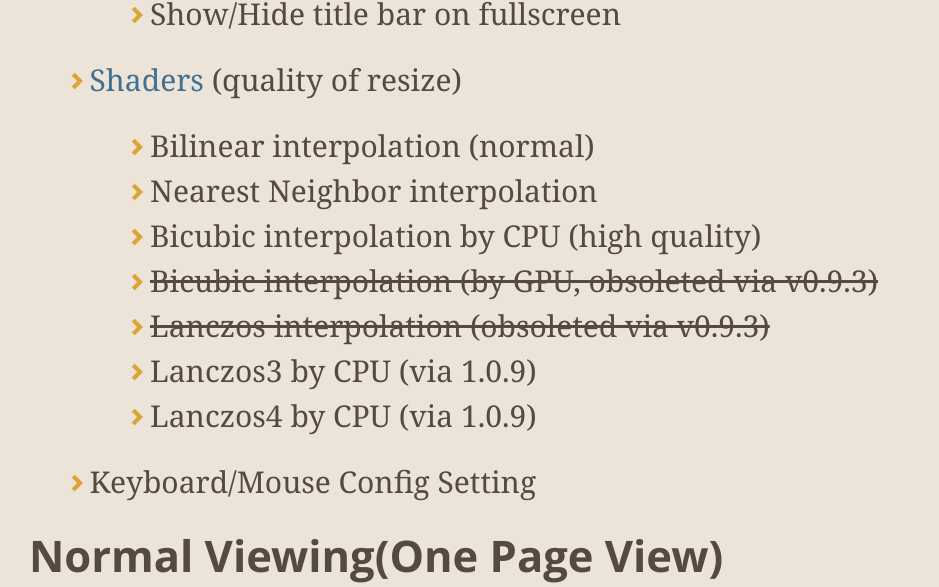
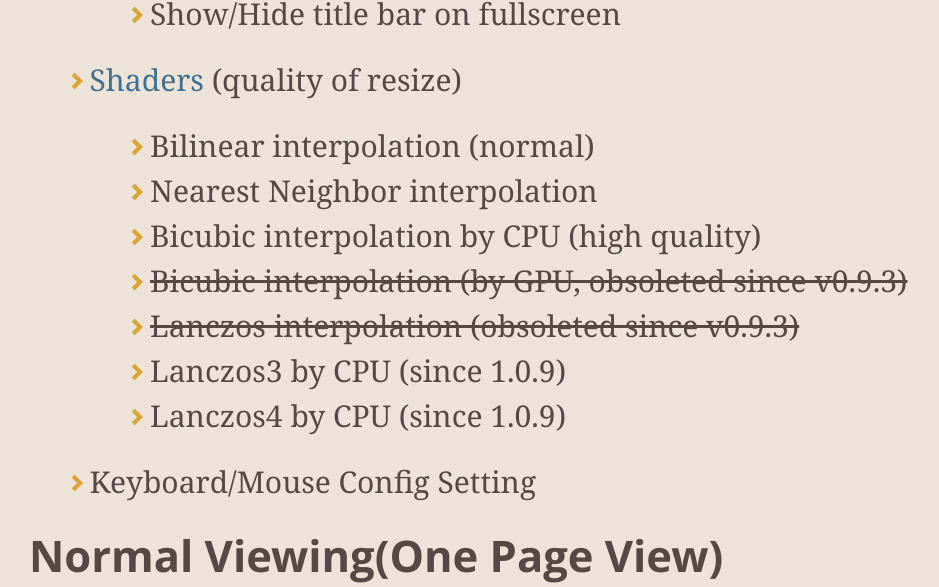
Before and after one commit to kanryu/quickviewer, a Jekyll site: the page built from docs/index.md, in a window 1280 px wide and 900 px high, scrolled down 13760 px, cut to the strip 0-587 px from the top of the window. Shown: the whole strip, without its empty margins (139-1078 px from the left). Built offline with Jekyll 4.4.1, drawn with Linux system fonts in a browser that asks for light colours; nearby versions of some CDN libraries; comment, search, counter and statistics services are not loaded; our own code applies the rules of GitHub Pages for plain Markdown files.

Commit message:
Update index.md

```diff
--- a/docs/index.md
+++ b/docs/index.md
@@ -212,10 +212,10 @@ Thanks for reviewers! :)
     - Bilinear interpolation (normal)
     - Nearest Neighbor interpolation
     - Bicubic interpolation by CPU (high quality)
-    - ~~Bicubic interpolation (by GPU, obsoleted via v0.9.3)~~
-    - ~~Lanczos interpolation (obsoleted via v0.9.3)~~
-    - Lanczos3 by CPU (via 1.0.9)
-    - Lanczos4 by CPU (via 1.0.9)
+    - ~~Bicubic interpolation (by GPU, obsoleted since v0.9.3)~~
+    - ~~Lanczos interpolation (obsoleted since v0.9.3)~~
+    - Lanczos3 by CPU (since 1.0.9)
+    - Lanczos4 by CPU (since 1.0.9)
 - Keyboard/Mouse Config Setting
 
 ### Normal Viewing(One Page View)
```
